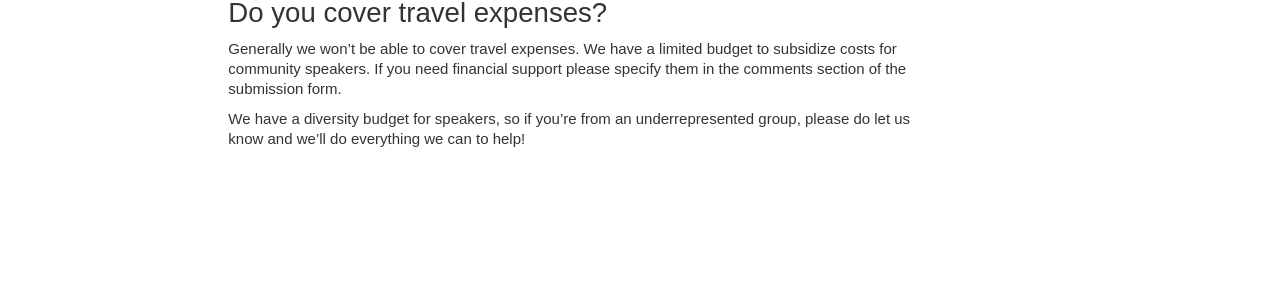
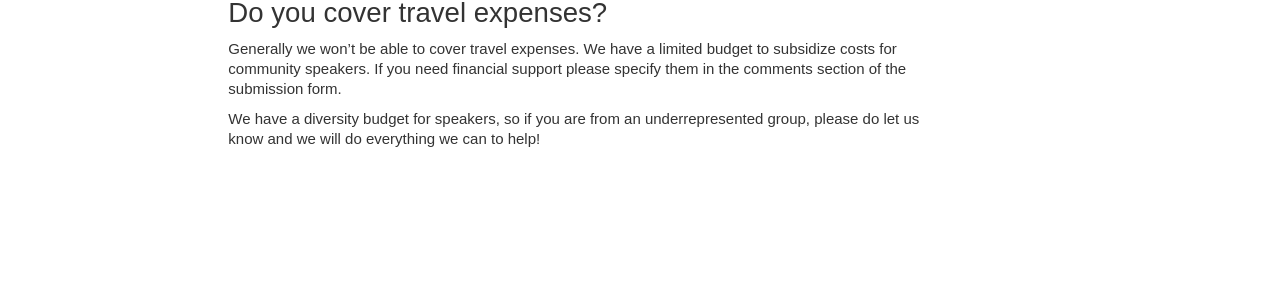
Before and after one commit to DevFestVienna/devfest-at-site, a Jekyll site: the page built from call.md, in a window 1280 px wide and 900 px high, scrolled down 981 px. Shown: the part 292-595 px from the top of the window. Built offline with Jekyll 4.4.1, drawn with Linux system fonts in a browser that asks for light colours; nearby versions of some CDN libraries; comment, search, counter and statistics services are not loaded.

Commit message:
Small textual changes

```diff
--- a/call.md
+++ b/call.md
@@ -57,6 +57,6 @@
 We have a limited budget to subsidize costs for community speakers.
 If you need financial support please specify them in the comments section of the submission form.
 
-We have a diversity budget for speakers, so if you're from an underrepresented group, please do let us know and we'll do everything we can to help!
+We have a diversity budget for speakers, so if you are from an underrepresented group, please do let us know and we will do everything we can to help!
 
 <img class="img-responsive feature-image" src="{{ site.baseurl }}/img/posts/call.jpg" style="display:none">
```
